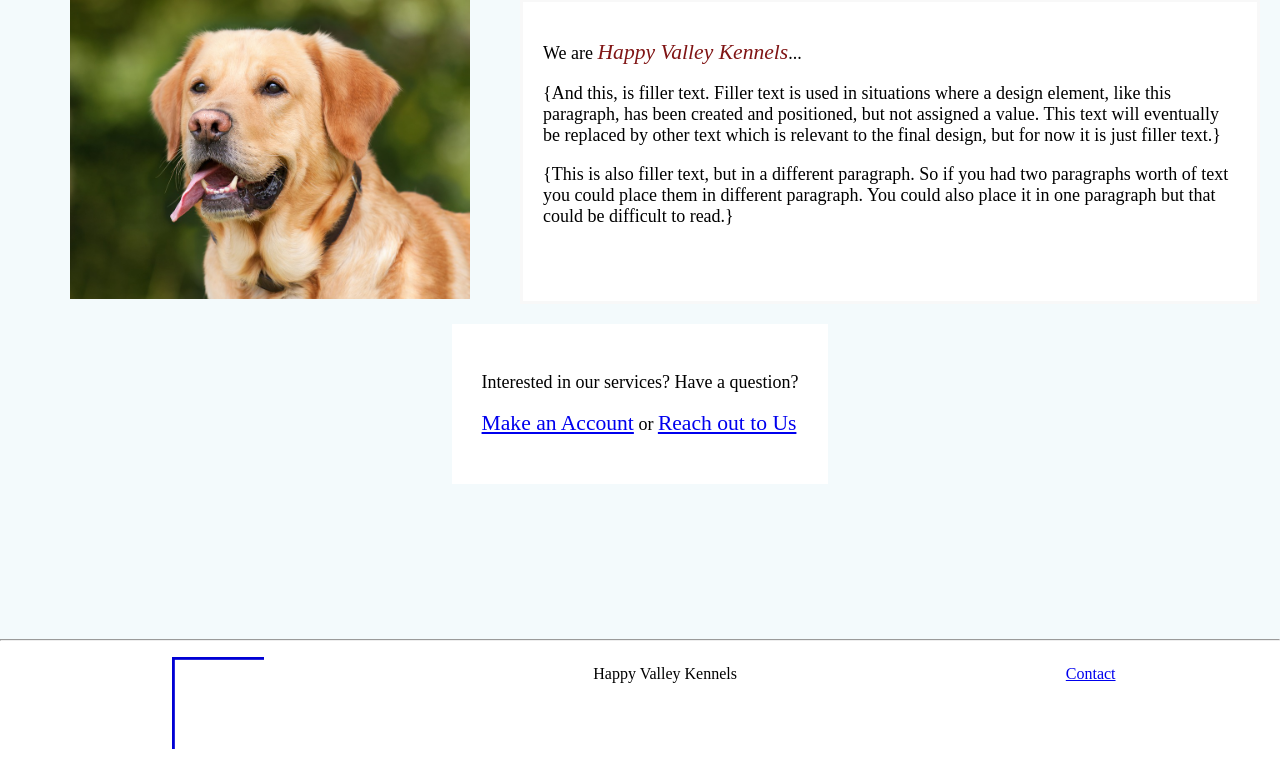
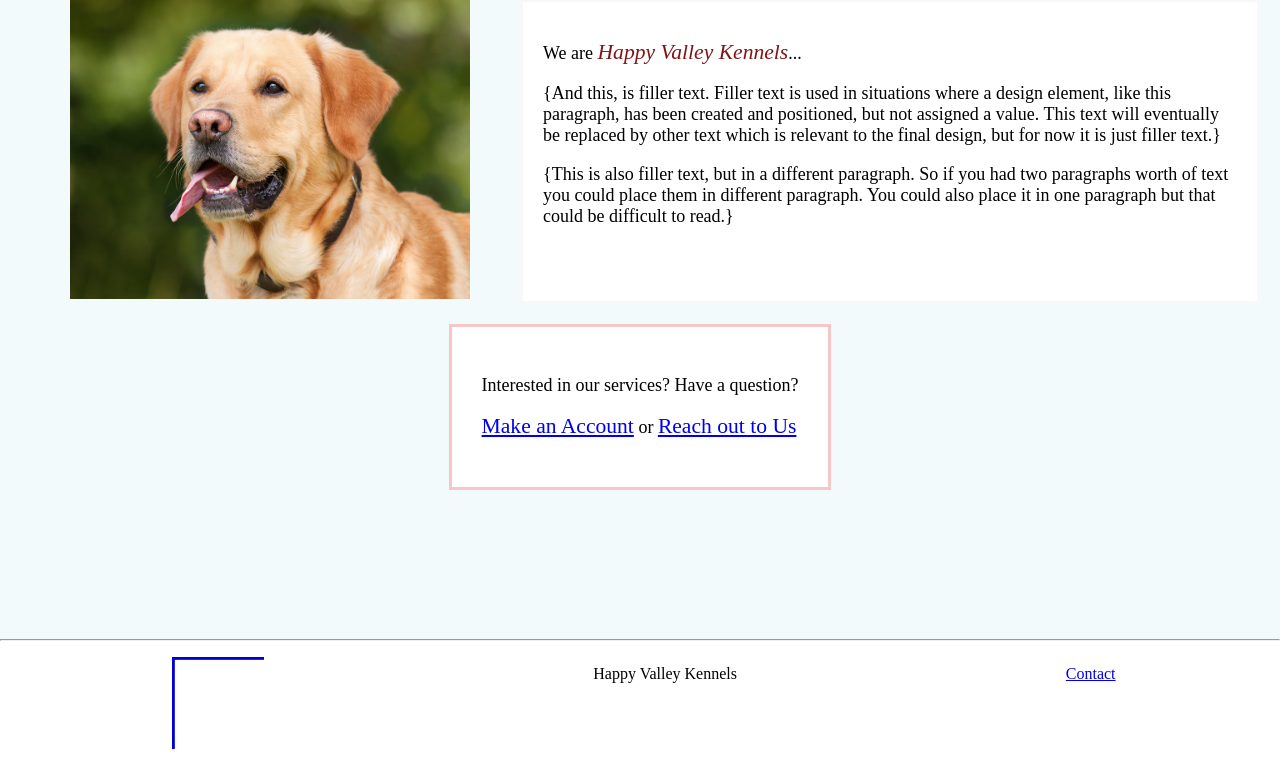
Before and after one commit to Nawtic/HappyValleyKennels, a PHP site: page /Home in a window 1280 px wide. Shown: the part 173-932 px from the top of the page. Run offline with PHP 8.4, Linux system fonts and the light colour scheme.

Commit message:
Minor adjustment to borders

```diff
--- a/Home/Home.css
+++ b/Home/Home.css
@@ -49,6 +49,9 @@
 #row-2 div {
     background-color: rgb(255, 255, 255);
 
+    border-style: solid;
+    border-color: rgb(245, 199, 199);
+
     padding: 30px;
 }
 
```
